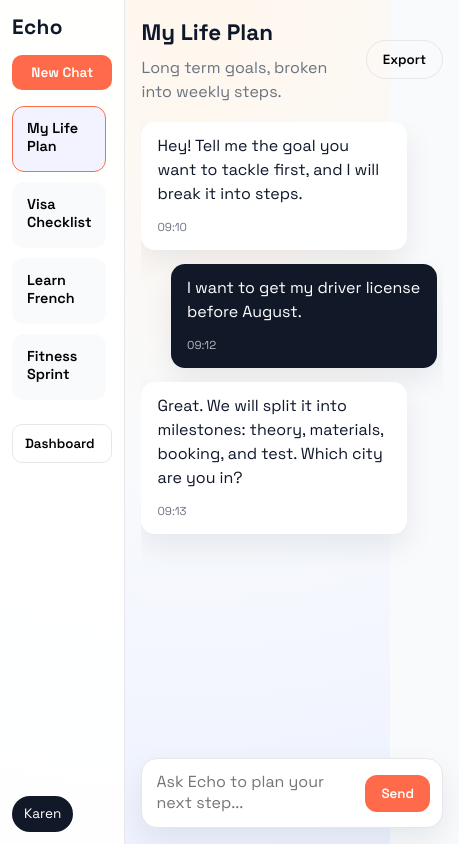
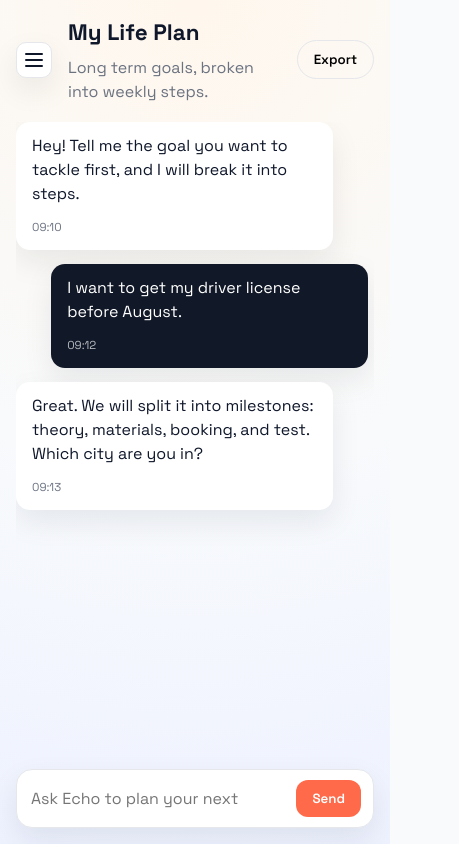
Before and after one commit to shengyi-z/Echo, a React app in the folder frontend/: page / in a window 390 px wide. Shown: the whole page, 459 px wide, since content can reach past the window. Built offline with nearby package versions, Linux system fonts and the light colour scheme; the HTML template or start-up script is replaced by a standard one.

Commit message:
[feat] Enhance smaller screen navbar scrolling

```diff
--- a/frontend/src/App.css
+++ b/frontend/src/App.css
@@ -1,7 +1,10 @@
 .app-shell {
   display: flex;
   min-height: 100vh;
+  min-height: 100svh;
   color: var(--text-primary);
+  position: relative;
+  overflow-x: hidden;
 }
 
 /* Sidebar */
@@ -28,6 +31,14 @@
   font-size: 1.3rem;
   font-weight: 700;
   letter-spacing: 0.02em;
+}
+
+.logo-button {
+  border: none;
+  background: transparent;
+  padding: 0;
+  cursor: pointer;
+  text-align: left;
 }
 
 .new-chat {
@@ -80,10 +91,12 @@
 
 .sidebar-footer {
   margin-top: auto;
+  display: flex;
+  flex-direction: column;
+  gap: 10px;
 }
 
 .nav-tab {
-  margin-top: 8px;
   padding: 10px 12px;
   border-radius: 10px;
   border: 1px solid var(--border);
@@ -111,6 +124,7 @@
   flex: 1;
   display: flex;
   flex-direction: column;
+  min-height: 100%;
   padding: 28px clamp(20px, 4vw, 40px);
   gap: 18px;
 }
@@ -120,6 +134,48 @@
   align-items: center;
   justify-content: space-between;
   gap: 16px;
+}
+
+.menu-button {
+  border: 1px solid var(--border);
+  background: #fff;
+  color: var(--text-primary);
+  width: 36px;
+  height: 36px;
+  border-radius: 10px;
+  font-weight: 600;
+  cursor: pointer;
+  flex-shrink: 0;
+  box-shadow: var(--shadow-soft);
+}
+
+.menu-icon {
+  display: block;
+  width: 18px;
+  height: 2px;
+  background: currentColor;
+  border-radius: 999px;
+  position: relative;
+  margin: 0 auto;
+}
+
+.menu-icon::before,
+.menu-icon::after {
+  content: '';
+  position: absolute;
+  left: 0;
+  width: 100%;
+  height: 2px;
+  background: currentColor;
+  border-radius: 999px;
+}
+
+.menu-icon::before {
+  top: -6px;
+}
+
+.menu-icon::after {
+  top: 6px;
 }
 
 .chat-header h1 {
@@ -228,6 +284,7 @@
 .dashboard {
   display: flex;
   flex-direction: column;
+  min-height: 100%;
   gap: 18px;
 }
 
@@ -235,6 +292,12 @@
   display: flex;
   align-items: center;
   gap: 16px;
+}
+
+.dashboard-actions {
+  display: flex;
+  align-items: center;
+  gap: 10px;
 }
 
 .dashboard-header h1 {
@@ -431,8 +494,34 @@
 
 @media (max-width: 640px) {
   .sidebar {
-    width: 160px;
-    padding: 12px;
+    position: fixed;
+    left: 0;
+    top: 0;
+    height: 100vh;
+    width: 90vw;
+    transform: translateX(-100%);
+    transition: transform 0.3s ease;
+    z-index: 20;
+  }
+
+  .sidebar.open {
+    transform: translateX(0);
+  }
+
+  .chat-panel {
+    transition: transform 0.3s ease;
+  }
+
+  .app-shell.mobile-open .chat-panel {
+    transform: translateX(90vw);
+  }
+
+  .chat-header {
+    justify-content: flex-start;
+  }
+
+  .dashboard-header {
+    align-items: flex-start;
   }
 
   .chat-panel {
--- a/frontend/src/App.jsx
+++ b/frontend/src/App.jsx
@@ -1,4 +1,4 @@
-import { useState } from 'react'
+import { useEffect, useState } from 'react'
 import ChatInput from './components/ChatInput'
 import ChatMessage from './components/ChatMessage'
 import Dashboard from './components/Dashboard'
@@ -40,6 +40,21 @@
   const [messages, setMessages] = useState(initialMessages)
   const [draft, setDraft] = useState('')
   const [activeView, setActiveView] = useState('chat')
+  const [isSidebarOpen, setIsSidebarOpen] = useState(false)
+  const [isSmallScreen, setIsSmallScreen] = useState(false)
+
+  useEffect(() => {
+    const mediaQuery = window.matchMedia('(max-width: 640px)')
+    const syncState = () => {
+      setIsSmallScreen(mediaQuery.matches)
+      if (!mediaQuery.matches) {
+        setIsSidebarOpen(false)
+      }
+    }
+    syncState()
+    mediaQuery.addEventListener('change', syncState)
+    return () => mediaQuery.removeEventListener('change', syncState)
+  }, [])
 
   // Push the current draft into the message list.
   const handleSend = () => {
@@ -55,17 +70,37 @@
   }
 
   return (
-    <div className="app-shell">
+    <div className={`app-shell ${isSmallScreen && isSidebarOpen ? 'mobile-open' : ''}`}>
       {/* Left column stays fixed to show chat history */}
-      <Sidebar items={chatHistory} onOpenDashboard={() => setActiveView('dashboard')} />
+      <Sidebar
+        items={chatHistory}
+        onOpenDashboard={() => setActiveView('dashboard')}
+        isOpen={!isSmallScreen || isSidebarOpen}
+        isSmallScreen={isSmallScreen}
+        onToggleMenu={() => setIsSidebarOpen((prev) => !prev)}
+      />
 
       {/* Right column holds the conversation and input */}
       <main className="chat-panel">
         {activeView === 'dashboard' ? (
-          <Dashboard onBack={() => setActiveView('chat')} />
+          <Dashboard
+            onBack={() => setActiveView('chat')}
+            showMenuButton={isSmallScreen}
+            onToggleMenu={() => setIsSidebarOpen((prev) => !prev)}
+          />
         ) : (
           <>
             <header className="chat-header">
+              {isSmallScreen && (
+                <button
+                  className="menu-button"
+                  type="button"
+                  onClick={() => setIsSidebarOpen((prev) => !prev)}
+                  aria-label="Toggle sidebar"
+                >
+                  <span className="menu-icon" aria-hidden="true" />
+                </button>
+              )}
               <div>
                 <h1>My Life Plan</h1>
                 <p>Long term goals, broken into weekly steps.</p>
--- a/frontend/src/components/Dashboard.jsx
+++ b/frontend/src/components/Dashboard.jsx
@@ -4,13 +4,25 @@
 import WeeklyTimeline from './WeeklyTimeline'
 
 // Dashboard view that summarizes current progress.
-function Dashboard({ onBack }) {
+function Dashboard({ onBack, showMenuButton, onToggleMenu }) {
   return (
     <div className="dashboard">
       <header className="dashboard-header">
-        <button className="back-button" type="button" onClick={onBack}>
-          ← Back
-        </button>
+        <div className="dashboard-actions">
+          {showMenuButton && (
+            <button
+              className="menu-button"
+              type="button"
+              onClick={onToggleMenu}
+              aria-label="Toggle sidebar"
+            >
+              <span className="menu-icon" aria-hidden="true" />
+            </button>
+          )}
+          <button className="back-button" type="button" onClick={onBack}>
+            Back
+          </button>
+        </div>
         <div>
           <h1>Dashboard</h1>
           <p>Stay on top of what matters this week.</p>
--- a/frontend/src/components/Sidebar.jsx
+++ b/frontend/src/components/Sidebar.jsx
@@ -1,11 +1,17 @@
 import ChatHistoryItem from './ChatHistoryItem'
 
 // Left rail with chat history and navigation.
-function Sidebar({ items, onOpenDashboard }) {
+function Sidebar({ items, onOpenDashboard, isOpen, isSmallScreen, onToggleMenu }) {
   return (
-    <aside className="sidebar">
+    <aside className={`sidebar ${isOpen ? 'open' : ''} ${isSmallScreen ? 'mobile' : ''}`}>
       <div className="sidebar-header">
-        <div className="logo-mark">Echo</div>
+        {isSmallScreen ? (
+          <button className="logo-button" type="button" onClick={onToggleMenu}>
+            <span className="logo-mark">Echo</span>
+          </button>
+        ) : (
+          <div className="logo-mark">Echo</div>
+        )}
         <button className="new-chat">New Chat</button>
       </div>
       <div className="history-list">
@@ -18,10 +24,10 @@
           />
         ))}
       </div>
-      <button className="nav-tab" type="button" onClick={onOpenDashboard}>
-        Dashboard
-      </button>
       <div className="sidebar-footer">
+        <button className="nav-tab" type="button" onClick={onOpenDashboard}>
+          Dashboard
+        </button>
         <div className="profile-chip">Karen</div>
       </div>
     </aside>
--- a/frontend/src/index.css
+++ b/frontend/src/index.css
@@ -27,11 +27,13 @@
 body {
   margin: 0;
   min-height: 100vh;
+  min-height: 100svh;
   background: radial-gradient(circle at top, #fff7ed, #f8fafc 55%, #eef2ff 100%);
 }
 
 #root {
   min-height: 100vh;
+  min-height: 100svh;
 }
 
 button,
```
